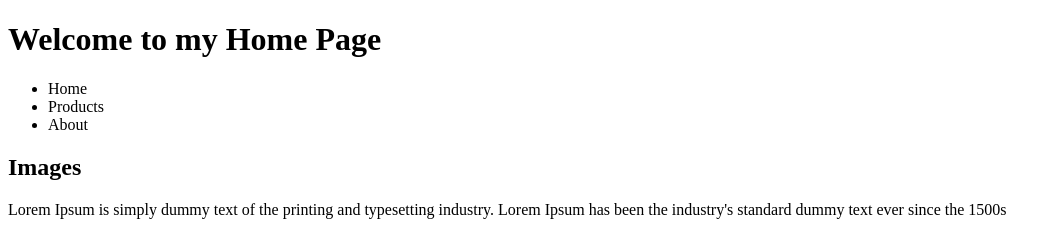
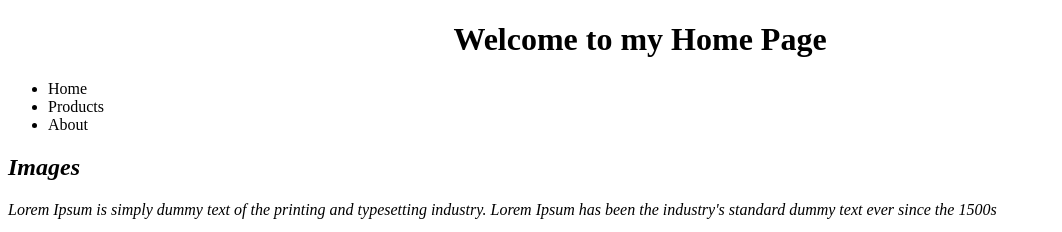
Before and after one commit to laskovadl/AT-Playwright-TypeScript-Course, a plain HTML site: page index.html in a window 1280 px wide. Shown: the top 232 px of the page, without its empty margins (0-1062 px from the left). Drawn offline with Linux system fonts and the light colour scheme; grey boxes are pictures that could not be loaded.

Commit message:
Add CSS styles

```diff
--- a/index.css
+++ b/index.css
@@ -0,0 +1,9 @@
+
+h1 {
+    text-align: center;
+}
+
+main div h2,
+main div p {
+    font-style: italic;
+}
--- a/index.html
+++ b/index.html
@@ -3,6 +3,7 @@
 
 <head>
     <title>Home Page</title>
+    <link rel="stylesheet" href="./index.css"/>
 </head>
 
 <body>
@@ -20,7 +21,7 @@
         <div>
             <h2>Images</h2>
             <p>Lorem Ipsum is simply dummy text of the printing and typesetting industry.
-                Lorem Ipsum has been the industry's standard dummy text ever since the 1500s
+               Lorem Ipsum has been the industry's standard dummy text ever since the 1500s
             </p>
             <img src="https://hatrabbits.com/wp-content/uploads/2017/01/random.jpg" alt="Random Text">
         </div>
```
